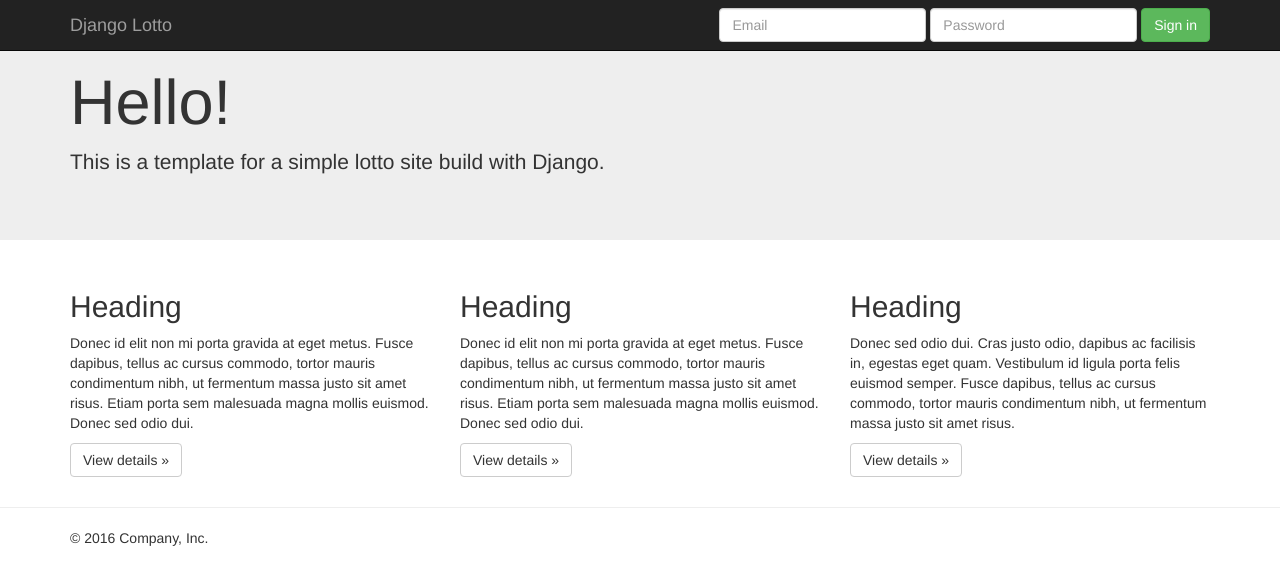
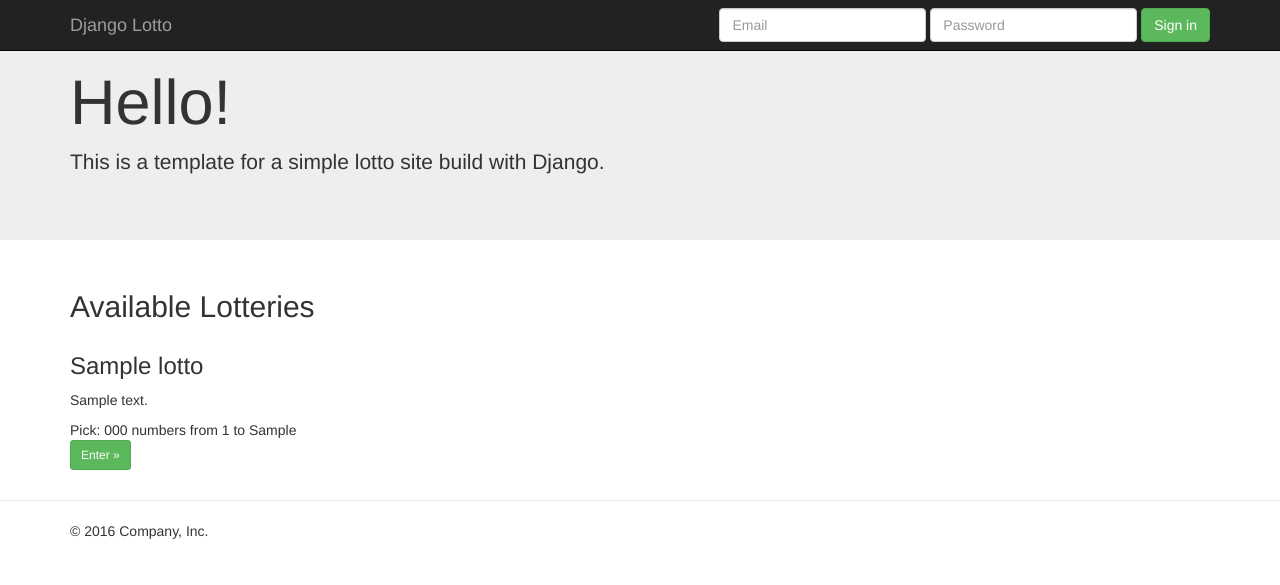
Before and after one commit to jamesoutterside/django-lotto, a Django app: template django-lotto/apps/core/templates/core/index.html in a window 1280 px wide. Shown: the top 585 px of the page. Run offline with Django 3.2, Linux system fonts and the light colour scheme; the template is opened without the code that fills it: most values are stand-ins (such as "Sample title", 1, 10 or a date in 2020); some libraries are stand-ins or nearby versions.

Commit message:
initial testing/coverage base template to list lottos

```diff
--- a/django-lotto/apps/core/factories.py
+++ b/django-lotto/apps/core/factories.py
@@ -26,8 +26,8 @@ class LotteryFactory(factory.django.DjangoModelFactory):
 
     name = factory.Sequence(lambda n: "Lotto %03d" % n)
     description = 'Some description'
-    is_active_from = factory.fuzzy.FuzzyDateTime(datetime.datetime.now(pytz.UTC),
-                                                 datetime.datetime.now(pytz.UTC) + datetime.timedelta(days=7))
+    is_active_from = factory.fuzzy.FuzzyDateTime(datetime.datetime.now(pytz.UTC) - datetime.timedelta(days=1),
+                                                 datetime.datetime.now(pytz.UTC) + datetime.timedelta(days=1))
     is_closed_from = factory.fuzzy.FuzzyDateTime(datetime.datetime.now(pytz.UTC) + datetime.timedelta(days=1),
                                                  datetime.datetime.now(pytz.UTC) + datetime.timedelta(days=7))
     number_of_balls = factory.fuzzy.FuzzyInteger(2, 6)
--- a/django-lotto/apps/core/management/commands/create_test_data.py
+++ b/django-lotto/apps/core/management/commands/create_test_data.py
@@ -27,7 +27,7 @@ class Command(BaseCommand):
         LotteryFactory.create_batch(2, is_active=True)
 
         # create some random active 3 ball lotteries
-        LotteryFactory.create_batch(3, number_of_balls=3, is_active=True)
+        LotteryFactory.create_batch(10, number_of_balls=3, is_active=True)
 
         # create some inactive
         LotteryFactory.create_batch(5, number_of_balls=3, is_active=False)
--- a/django-lotto/apps/core/templates/core/index.html
+++ b/django-lotto/apps/core/templates/core/index.html
@@ -13,35 +13,18 @@
 </div>
 
 <div class="container">
-    <!-- Example row of columns -->
+    <h2>Available Lotteries</h2>
     <div class="row">
+        {% for lotto in open_lotteries %}
         <div class="col-md-4">
-            <h2>Heading</h2>
+            <h3>{{ lotto.name }}</h3>
+            <p>{{ lotto.description|safe }}</p>
+            <span>Pick: {{lotto.number_of_balls}} numbers from 1 to {{ lotto.max_ball }}</span>
 
-            <p>Donec id elit non mi porta gravida at eget metus. Fusce dapibus, tellus ac cursus commodo, tortor mauris
-                condimentum nibh, ut fermentum massa justo sit amet risus. Etiam porta sem malesuada magna mollis
-                euismod. Donec sed odio dui. </p>
 
-            <p><a class="btn btn-default" href="#" role="button">View details &raquo;</a></p>
+            <p><a class="btn btn-success btn-sm" href="#" role="button">Enter &raquo;</a></p>
         </div>
-        <div class="col-md-4">
-            <h2>Heading</h2>
-
-            <p>Donec id elit non mi porta gravida at eget metus. Fusce dapibus, tellus ac cursus commodo, tortor mauris
-                condimentum nibh, ut fermentum massa justo sit amet risus. Etiam porta sem malesuada magna mollis
-                euismod. Donec sed odio dui. </p>
-
-            <p><a class="btn btn-default" href="#" role="button">View details &raquo;</a></p>
-        </div>
-        <div class="col-md-4">
-            <h2>Heading</h2>
-
-            <p>Donec sed odio dui. Cras justo odio, dapibus ac facilisis in, egestas eget quam. Vestibulum id ligula
-                porta felis euismod semper. Fusce dapibus, tellus ac cursus commodo, tortor mauris condimentum nibh, ut
-                fermentum massa justo sit amet risus.</p>
-
-            <p><a class="btn btn-default" href="#" role="button">View details &raquo;</a></p>
-        </div>
+        {% endfor %}
     </div>
 </div>
 {% endblock %}
--- a/django-lotto/apps/core/views.py
+++ b/django-lotto/apps/core/views.py
@@ -1,6 +1,11 @@
 from django.shortcuts import render
+
+from models import Lottery
 
 def index(request):
     bag = {}
 
+    open_lotteries = Lottery.objects.get_active_no_draw()
+    bag['open_lotteries'] = open_lotteries
+
     return render(request, 'core/index.html', bag)
--- a/django-lotto/settings/base.py
+++ b/django-lotto/settings/base.py
@@ -95,10 +95,10 @@ TEMPLATES = [
 
 # .local.py overrides all the common settings.
 try:
-    from .local import *  # noqa
+    from .local import *
 except ImportError:
     pass
 
 # importing test settings file if necessary
 if IN_TESTING:
-    from .testing import *  # noqa
+    from .testing import *
```
Also changed, not shown: django-lotto/apps/core/admin.py (+20 -5 lines), django-lotto/apps/core/manager.py (+9 -6 lines), django-lotto/apps/core/models.py (+5 -2 lines), django-lotto/apps/core/tests.py (+9 -4 lines), django-lotto/apps/core/urls.py (+5 -6 lines), django-lotto/apps/core/migrations/0001_initial.py, django-lotto/apps/core/migrations/0002_auto_20160702_1238.py (deleted), django-lotto/apps/core/migrations/0003_auto_20160702_1418.py (deleted), django-lotto/settings/testing.py (line endings or trailing spaces), 1 other file.
